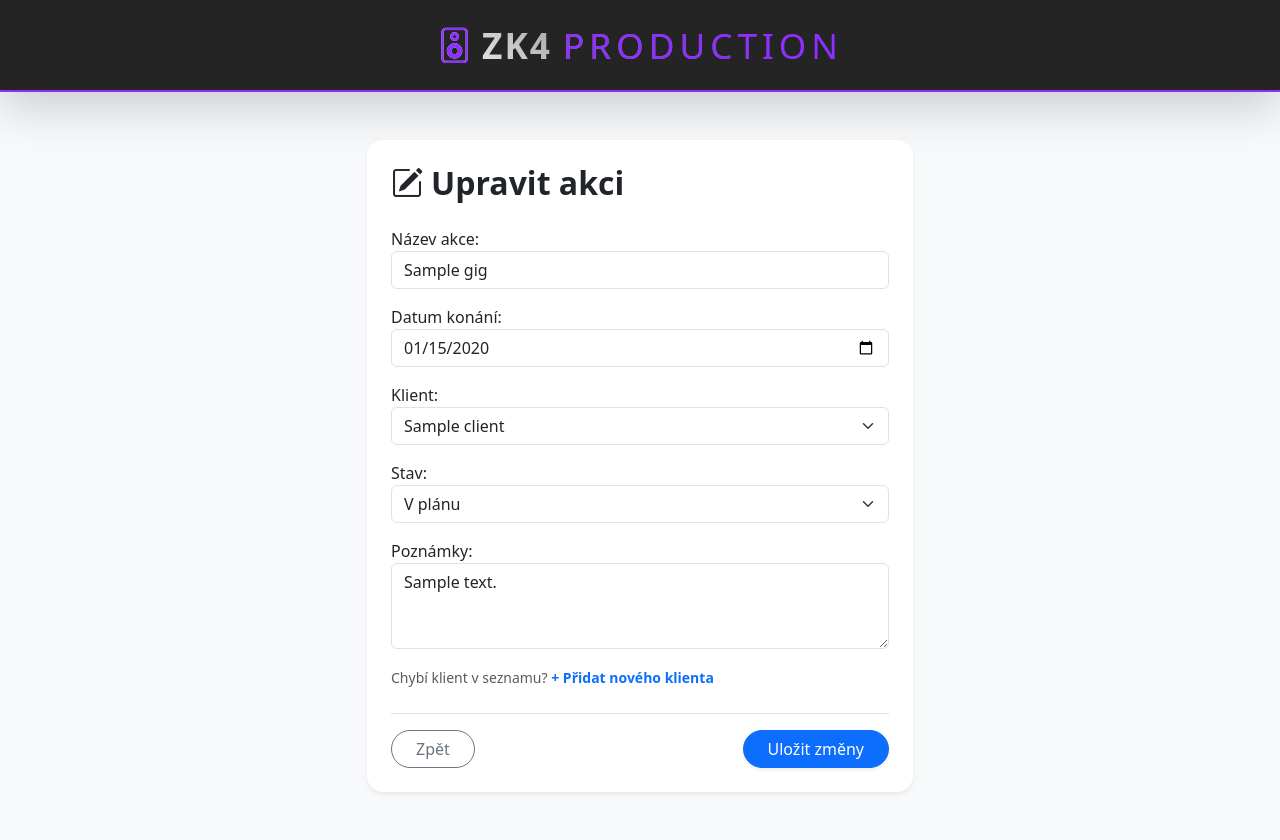
After one commit to vacexx/zk4_rentapp, a Django app: page /akce/1/upravit/ in a window 1280 px wide. The commit adds this page. Run offline with Django 5.2, Linux system fonts and the light colour scheme; a user stored in the database is signed in; tables that the repository leaves empty hold one stand-in row (values such as "Sample post").

Commit message:
sjednoceni stylu, pridani upravy akce

```diff
--- /dev/null
+++ b/app/templates/base.html
@@ -0,0 +1,77 @@
+<!DOCTYPE html>
+<html lang="cs">
+<head>
+    <meta charset="UTF-8">
+    <meta name="viewport" content="width=device-width, initial-scale=1.0">
+    <title>{% block title %}ZK4 Production{% endblock %}</title>
+    <link href="https://cdn.jsdelivr.net/npm/bootstrap@5.3.0/dist/css/bootstrap.min.css" rel="stylesheet">
+    <link rel="stylesheet" href="https://cdn.jsdelivr.net/npm/bootstrap-icons@1.11.1/font/bootstrap-icons.css">
+
+    <style>
+        body { background-color: #f8f9fa; }
+        .hover-lift { transition: transform 0.2s ease-in-out, box-shadow 0.2s; }
+        .hover-lift:hover { transform: translateY(-3px); box-shadow: 0 .5rem 1rem rgba(0,0,0,.15)!important; }
+
+        /* --- STYL HLAVIČKY A LOGA --- */
+        .zk4-header {
+            background-color: #242424; /* Opravdu tmavě šedá/černá */
+            border-bottom: 2px solid #8d30ff; /* Tenká modrá linka dole */
+        }
+
+        .zk4-logo-wrapper {
+            display: inline-block;
+            transition: transform 0.3s ease;
+            text-decoration: none !important;
+        }
+
+        .zk4-logo-wrapper:hover {
+            transform: scale(1.02); /* Jemné zvětšení při najetí myší */
+        }
+
+        .zk4-logo {
+            font-size: 2.2rem;
+            font-weight: 900;
+            text-transform: uppercase;
+            letter-spacing: 2px;
+            /* Stříbrno-bílý přechod na hlavní text */
+            background: linear-gradient(45deg, #ffffff, #000000);
+            -webkit-background-clip: text;
+            -webkit-text-fill-color: transparent;
+            margin: 0;
+        }
+
+        .zk4-logo span {
+            font-weight: 300; /* Tenčí řez písma pro slovo Production */
+            letter-spacing: 5px;
+            -webkit-text-fill-color: #8d30ff; /* Světle modrá (cyan) barva */
+        }
+
+        .zk4-logo i {
+            -webkit-text-fill-color: #8d30ff; /* Tmavší modrá barva pro mikrofon */
+        }
+
+        {% block extra_css %}{% endblock %}
+    </style>
+</head>
+<body class="pb-5">
+
+    <header class="zk4-header mb-5 py-4 shadow-lg text-center">
+        <div class="container d-flex justify-content-center">
+            <a href="{% url 'gig_list' %}" class="zk4-logo-wrapper">
+                <h1 class="zk4-logo">
+                    <i class="bi bi-speaker me-2"></i>ZK4 <span>Production</span>
+                </h1>
+            </a>
+        </div>
+    </header>
+
+    <div class="container">
+        {% block content %}
+        {% endblock %}
+    </div>
+
+    <script src="https://cdn.jsdelivr.net/npm/bootstrap@5.3.0/dist/js/bootstrap.bundle.min.js"></script>
+    {% block extra_js %}{% endblock %}
+
+</body>
+</html>
--- a/app/templates/gigs/gig_form.html
+++ b/app/templates/gigs/gig_form.html
@@ -1,18 +1,21 @@
-<!DOCTYPE html>
-<html lang="cs">
-<head>
-    <meta charset="UTF-8">
-    <title>Nová akce</title>
-    <link href="https://cdn.jsdelivr.net/npm/bootstrap@5.3.0/dist/css/bootstrap.min.css" rel="stylesheet">
-</head>
-<body class="bg-light">
-<div class="container py-5" style="max-width: 600px;">
-    <h2 class="mb-4">Založit novou akci</h2>
-    <div class="card shadow-sm">
-        <div class="card-body">
+{% extends 'base.html' %}
+
+{% block title %}{% if is_update %}Upravit akci{% else %}Nová akce{% endif %} | ZK4 Production{% endblock %}
+
+{% block content %}
+<div class="row justify-content-center">
+    <div class="col-md-8 col-lg-6">
+        <div class="card shadow-sm border-0 rounded-4">
+            <div class="card-body p-4">
+                <h2 class="fw-bold mb-4">{% if is_update %}
+                <i class="bi bi-pencil-square me-2"></i>Upravit akci
+            {% else %}
+                <i class="bi bi-plus-circle me-2"></i>Založit novou akci
+            {% endif %}</h2>
                 <form method="post">
                     {% csrf_token %}
                     {{ form.as_p }}
+
                     <div class="mb-4">
                         <small class="text-muted">Chybí klient v seznamu?
                             <a href="{% url 'client_create' %}" class="text-primary text-decoration-none fw-bold">
@@ -20,13 +23,14 @@
                             </a>
                         </small>
                     </div>
-                <div class="d-flex justify-content-between mt-4">
-                    <a href="{% url 'gig_list' %}" class="btn btn-outline-secondary">Zpět</a>
-                    <button type="submit" class="btn btn-primary">Uložit akci</button>
+
+                    <div class="d-flex justify-content-between mt-4 pt-3 border-top text-end">
+                        <a href="{% url 'gig_list' %}" class="btn btn-outline-secondary rounded-pill px-4">Zpět</a>
+                        <button type="submit" class="btn btn-primary rounded-pill px-4 shadow-sm">{% if is_update %}Uložit změny{% else %}Vytvořit akci{% endif %}</button>
                     </div>
                 </form>
             </div>
         </div>
     </div>
-</body>
-</html>
+</div>
+{% endblock %}
--- a/app/urls.py
+++ b/app/urls.py
@@ -6,6 +6,7 @@ urlpatterns = [
     path('akce/<int:gig_id>/tisk/', views.gig_print, name='gig_print'),
     path('akce/nova/', views.gig_create, name='gig_create'),
     path('akce/<int:gig_id>/', views.gig_detail, name='gig_detail'),
+    path('akce/<int:gig_id>/upravit/', views.gig_update, name='gig_update'),
     path('akce/<int:gig_id>/smazat/', views.gig_delete, name='gig_delete'),
 
     # Fáze (Práce)
--- a/app/views.py
+++ b/app/views.py
@@ -206,3 +206,21 @@ def client_create(request):
         form = ClientForm()
 
     return render(request, 'gigs/client_create.html', {'form': form})
+
+@login_required
+def gig_update(request, gig_id):
+    """Úprava existující akce (změna stavu, data, klienta...)."""
+    gig = get_object_or_404(Gig, id=gig_id)
+
+    if request.method == 'POST':
+        # instance=gig říká Djangu, že chceme přepsat existující záznam, ne tvořit nový
+        form = GigForm(request.POST, instance=gig)
+        if form.is_valid():
+            form.save()
+            return redirect('gig_detail', gig_id=gig.id)
+    else:
+        # Vyplní formulář aktuálními daty z databáze
+        form = GigForm(instance=gig)
+
+    # Do šablony pošleme i proměnnou is_update, abychom mohli změnit nadpis na "Upravit akci"
+    return render(request, 'gigs/gig_form.html', {'form': form, 'gig': gig, 'is_update': True})
```
Also changed, not shown: app/templates/gigs/client_create.html (+11 -25 lines), app/templates/gigs/gig_confirm_delete.html (+9 -11 lines), app/templates/gigs/gig_detail.html (+13 -24 lines), app/templates/gigs/gig_list.html (+8 -20 lines), app/templates/gigs/gigequipment_confirm_delete.html (+11 -13 lines), app/templates/gigs/gigequipment_form.html (+16 -19 lines), app/templates/gigs/workphase_confirm_delete.html (+10 -12 lines), app/templates/gigs/workphase_form.html (+16 -18 lines). Lines whose indentation alone changed are shown as unchanged.
